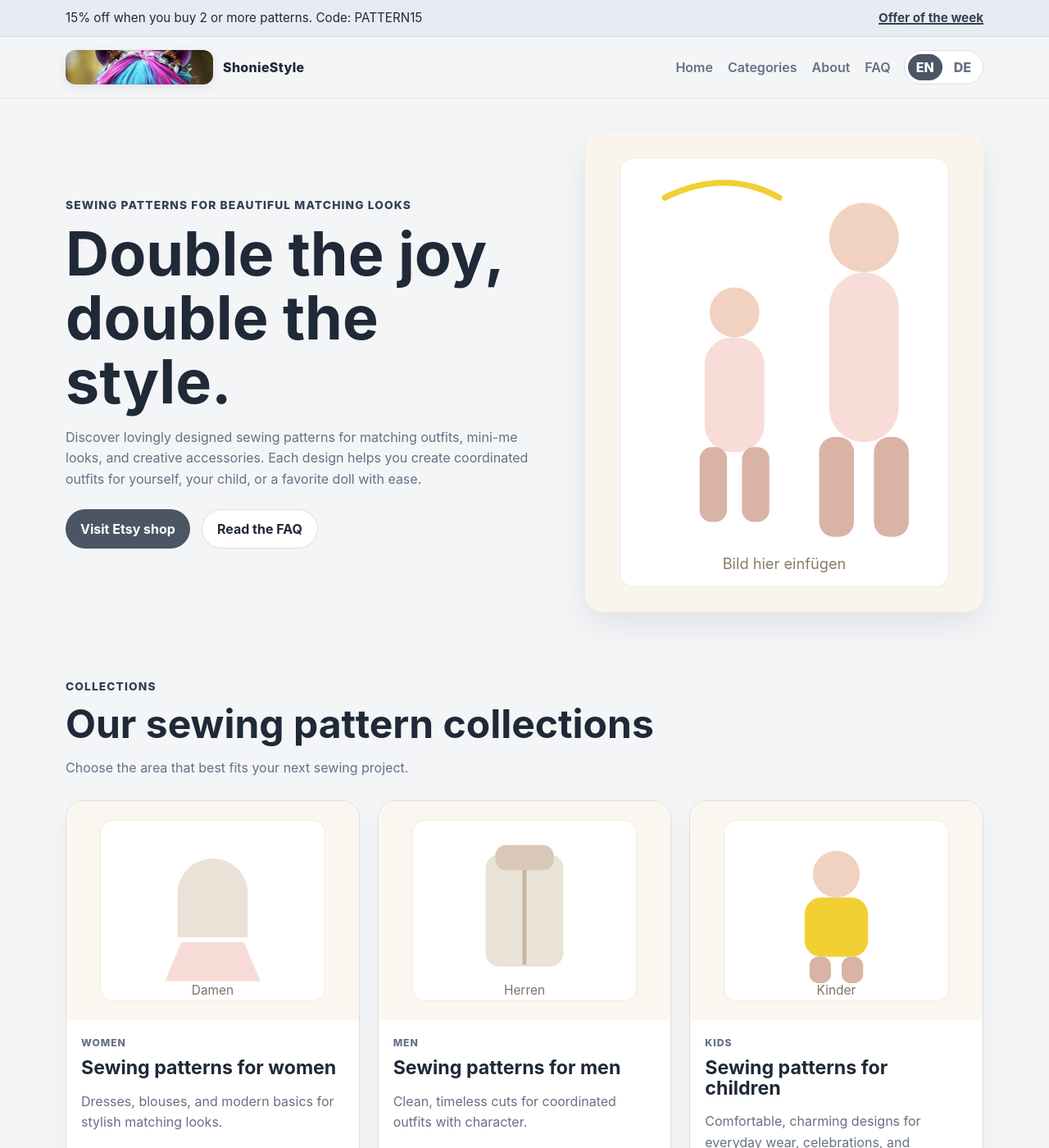
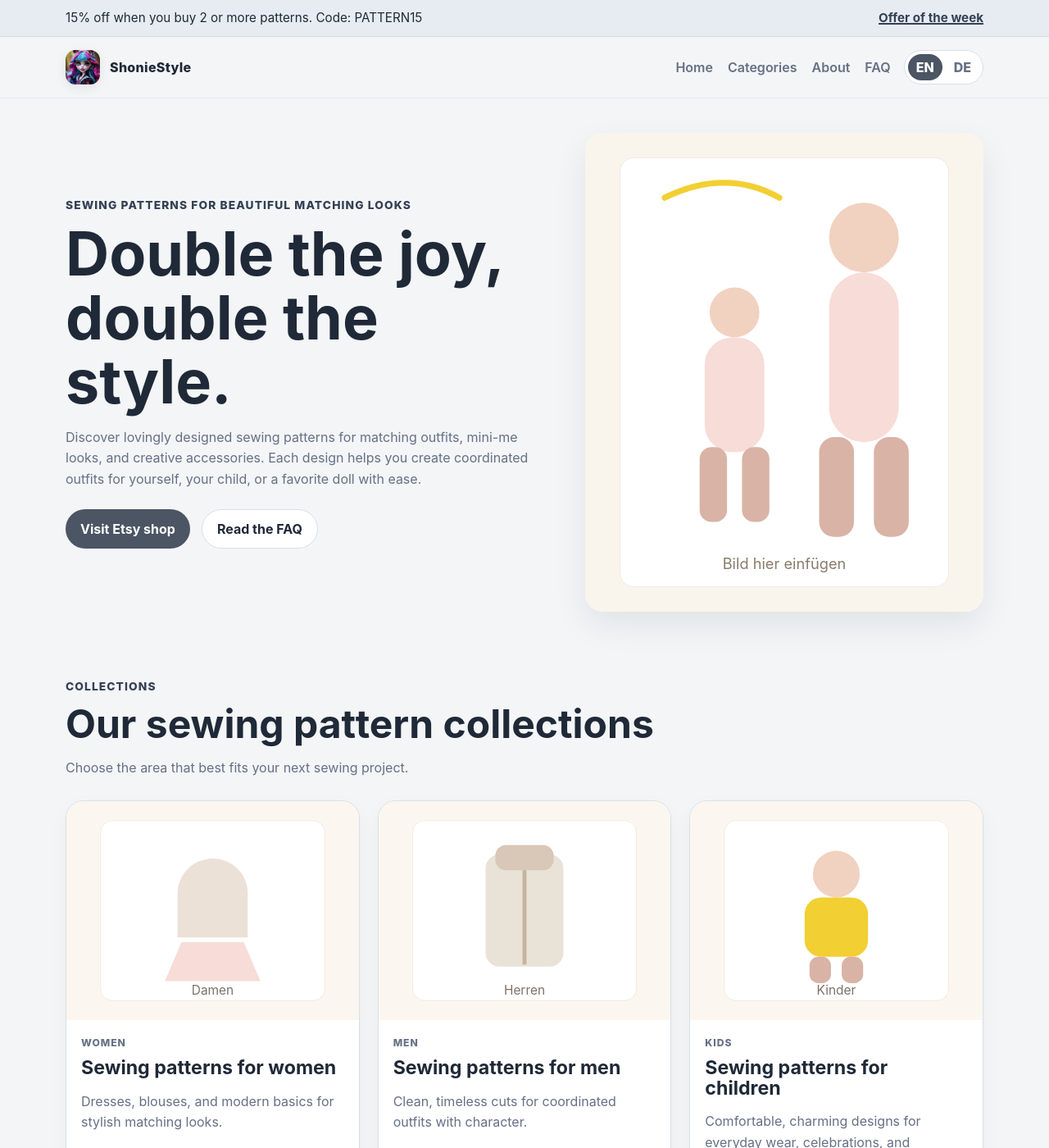
Before and after one commit to ShonieStyle/shoniestyle.github.io, a Jekyll site: the page built from index.html, in a window 1280 px wide and 1400 px high. Shown: the whole window at 82% size. Built offline with Jekyll 4.4.1, drawn with Linux system fonts in a browser that asks for light colours.

Commit message:
Make header logo square

```diff
--- a/assets/css/site.css
+++ b/assets/css/site.css
@@ -116,17 +116,19 @@ img {
 }
 
 .brand__mark--image {
-    width: auto;
+    width: 42px;
+    height: 42px;
     min-width: 42px;
-    max-width: 180px;
-    background: transparent;
+    max-width: 42px;
+    background: #fff;
     box-shadow: 0 4px 14px rgba(0, 0, 0, 0.08);
 }
 
 .brand__image {
-    width: auto;
+    width: 100%;
     height: 100%;
-    object-fit: contain;
+    object-fit: cover;
+    display: block;
 }
 
 .brand__name {
```
